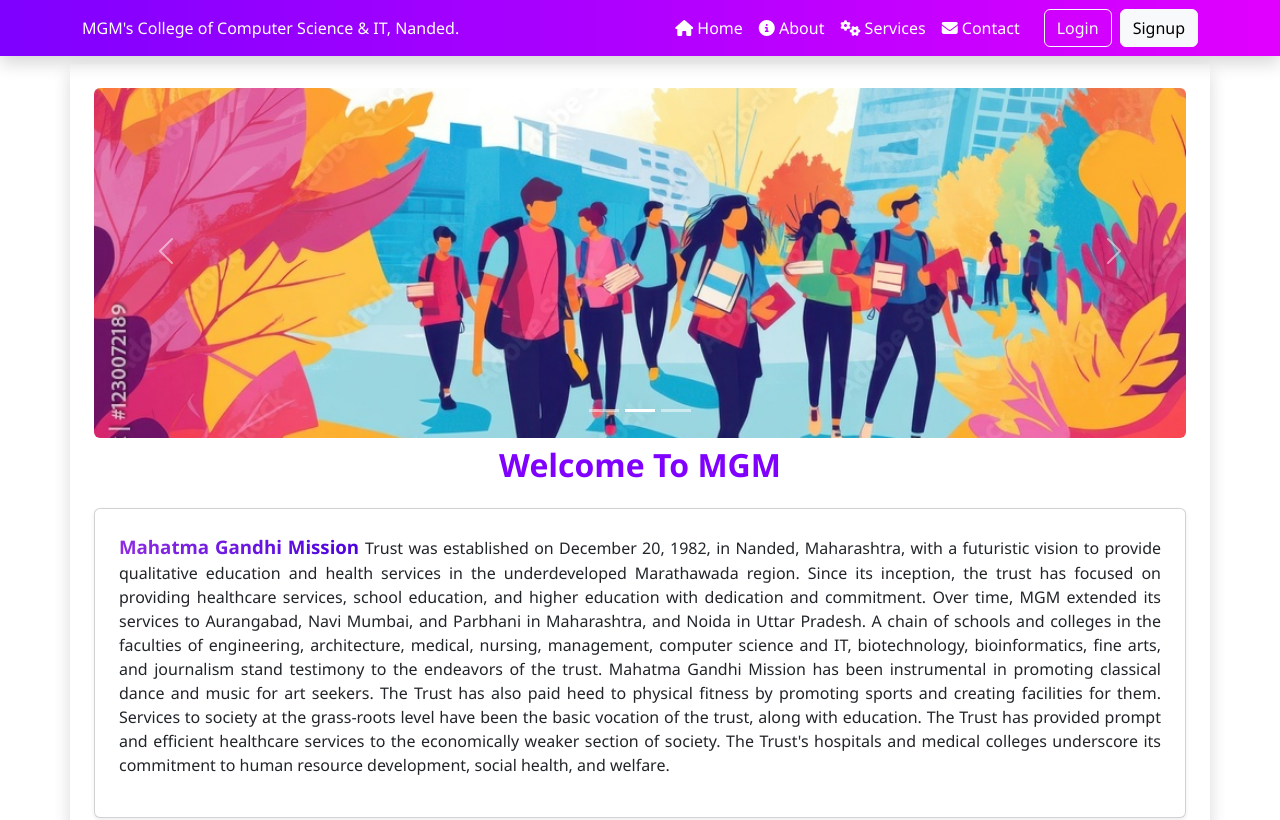
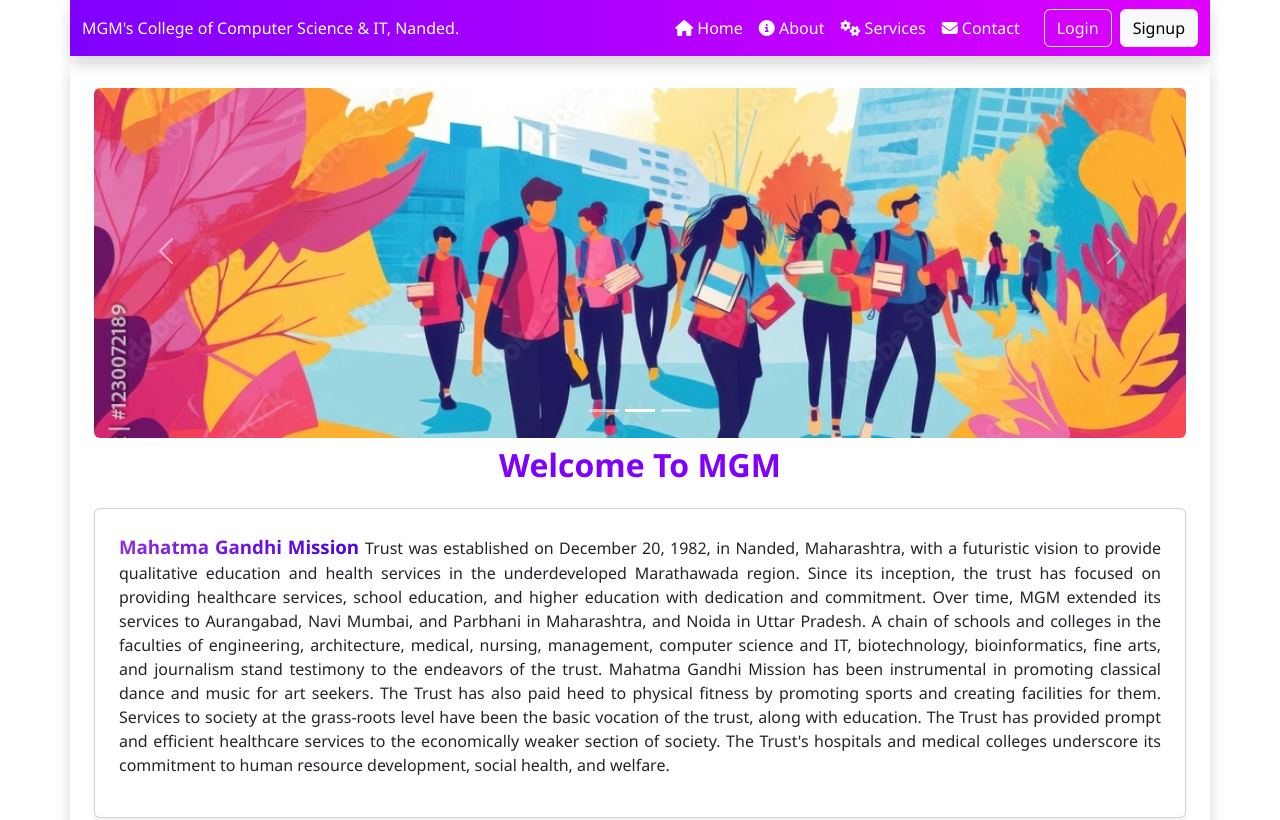
Before and after one commit to kadamrr-2025/mycollegewebsite, a plain HTML site: page index.html in a window 1280 px wide. Shown: the top 820 px of the page. Drawn offline with nearby package versions, Linux system fonts and the light colour scheme.

Commit message:
Update index.html

```diff
--- a/index.html
+++ b/index.html
@@ -147,7 +147,7 @@
 <body data-bs-spy="scroll" data-bs-target="#navbar" data-bs-offset="70" tabindex="0">
 
 <!-- Navbar -->
-<nav id="navbar" class="navbar navbar-expand-lg navbar-dark sticky-top mb-2 shadow">
+<nav id="navbar" class="container navbar navbar-expand-lg navbar-dark sticky-top mb-2 shadow">
   <div class="container">
     <a class="navbar-brand fs-6" href="#">MGM's College of Computer Science & IT, Nanded.</a>
     <button class="navbar-toggler" type="button" data-bs-toggle="collapse" data-bs-target="#navContent">
```
